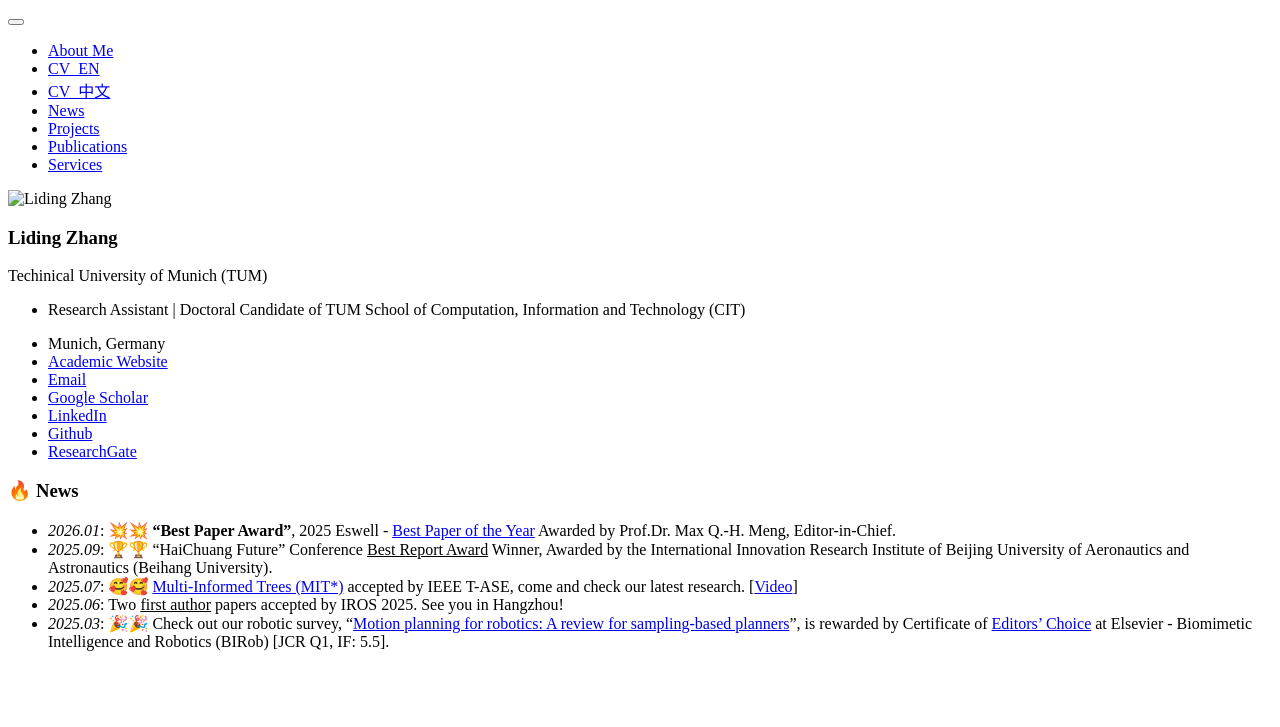
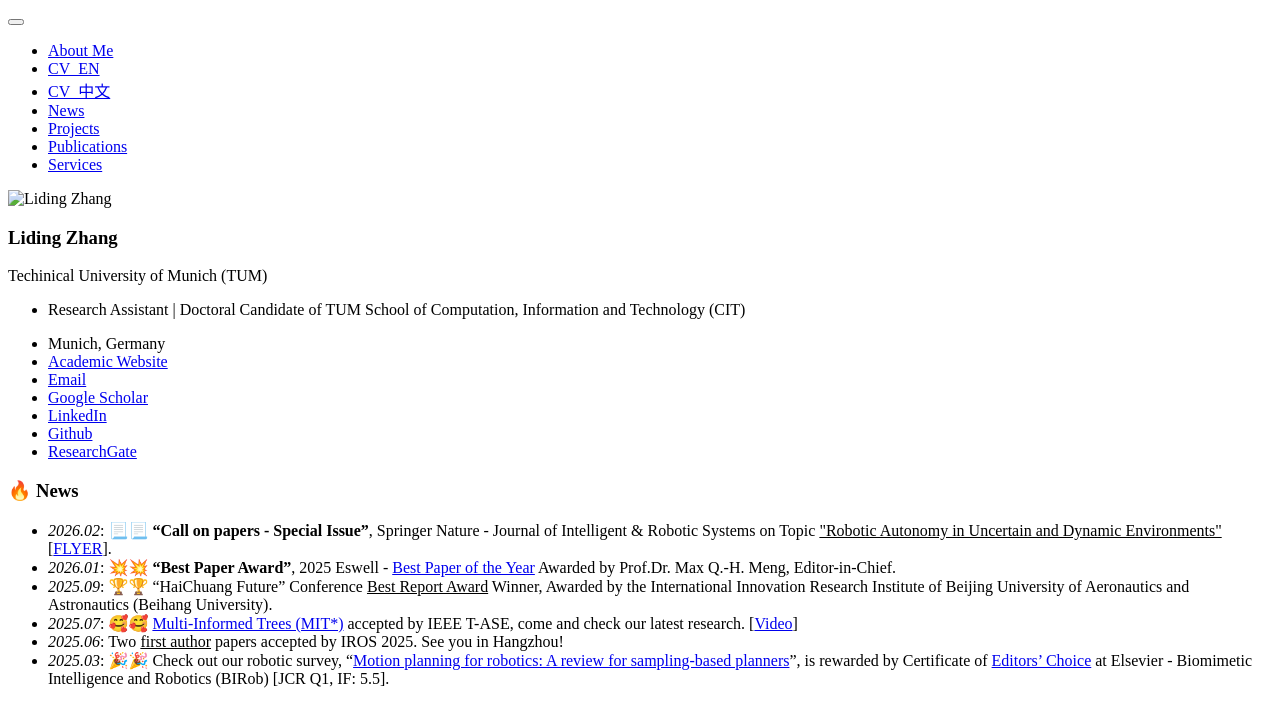
Before and after one commit to Liding-Zhang/liding-zhang.github.io, a Jekyll site: the page built from _pages/includes/news.md, in a window 1280 px wide. Shown: the top 727 px of the page. Built offline with Jekyll 4.4.1, drawn with Linux system fonts in a browser that asks for light colours; our own code applies the rules of GitHub Pages for plain Markdown files.

Commit message:
update editor with flyers

```diff
--- a/_pages/includes/news.md
+++ b/_pages/includes/news.md
@@ -1,4 +1,6 @@
 # 🔥 News
+- *2026.02*: 📃📃 <b>"Call on papers - Special Issue"</b>, Springer Nature - Journal of Intelligent & Robotic Systems on Topic <u>
+"Robotic Autonomy in Uncertain and Dynamic Environments"</u> [[FLYER](/files/JINT_Flyer.pdf)].
 - *2026.01*: 💥💥 <b>"Best Paper Award"</b>, 2025 Eswell - [Best Paper of the Year](/files/BIROB_BestPaper.pdf) Awarded by Prof.Dr. Max Q.-H. Meng, Editor-in-Chief.
 - *2025.09*: 🏆🏆 “HaiChuang Future” Conference <u>Best Report Award</u> Winner, Awarded by the International Innovation Research Institute of Beĳing University of Aeronautics and Astronautics (Beihang University).
 - *2025.07*: 🥰🥰 [Multi-Informed Trees (MIT*)](https://ieeexplore.ieee.org/abstract/document/11083625) accepted by IEEE T-ASE, come and check our latest research. [[Video](https://youtu.be/30RsBIdexTU)]
```
Also changed, not shown: _pages/includes/services.md (+4 -0 lines), 1 other file.
